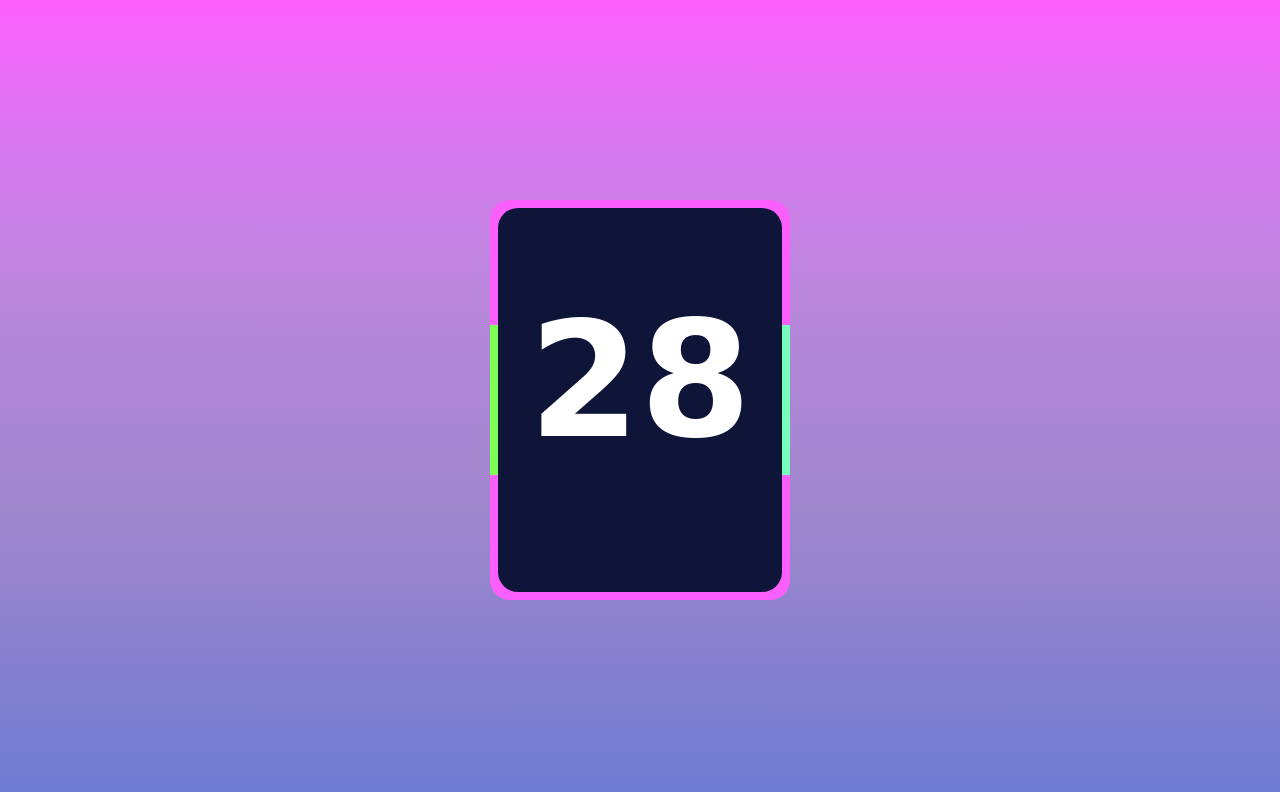
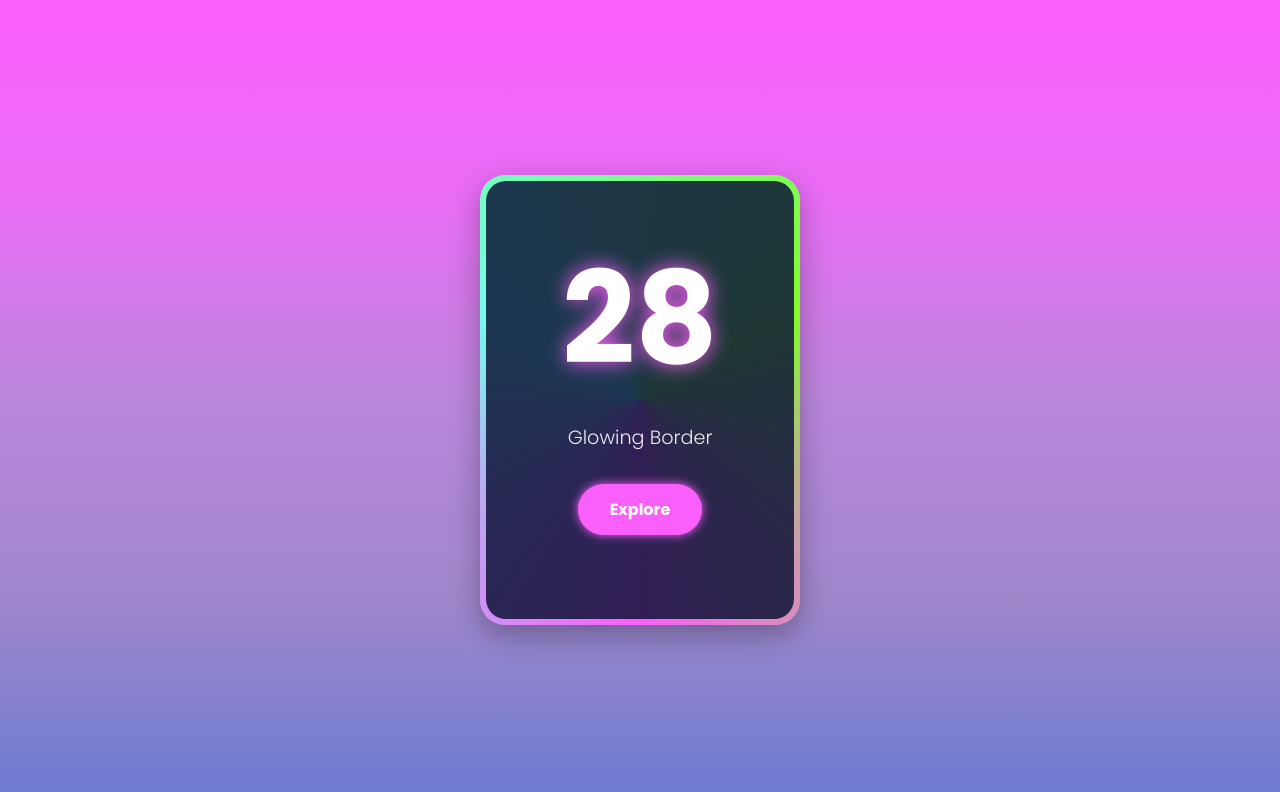
Before and after one commit to portfolioOntwikkelaar/cardCss, a plain HTML site: page index.html in a window 1280 px wide. Drawn offline with Linux system fonts and the light colour scheme; a web font is replaced by a local one.

Commit message:
Update style.css

```diff
--- a/style.css
+++ b/style.css
@@ -1,45 +1,123 @@
-@import url('https://fonts.googleapis.com/css2?family=Bahianita&display=swap');
+/* Google Font + Variabelen */
+@import url('https://fonts.googleapis.com/css2?family=Poppins:wght@300;500;700&display=swap');
+
+:root {
+  --primary: #fb5ffb;
+  --accent1: #72ffea;
+  --accent2: #81fc29;
+  --bg-gradient: linear-gradient(to top, #6b7bd1, #9f87cc, #ba86db, #e96df6, #fb5ffb);
+  --glass: rgba(255, 255, 255, 0.08);
+  --text-color: #fff;
+  --shadow: 0 10px 30px rgba(0, 0, 0, 0.3);
+}
 
 * {
   margin: 0;
   padding: 0;
   box-sizing: border-box;
-  font-family: 'Bahianita', cursive;
+  font-family: 'Poppins', sans-serif;
 }
+
 body {
   display: flex;
   justify-content: center;
   align-items: center;
   min-height: 100vh;
-  background-image: linear-gradient(to top, #6b7bd1, #7b7ed0, #8880cf, #9484cd, #9f87cc, #a787d2, #b087d7, #ba86db, #c880e6, #d778ef, #e96df6, #fb5ffb);
+  background: var(--bg-gradient);
+  overflow: hidden;
 }
-.box {
-  position: relative;
-  width: 300px;
-  height: 400px;
+
+/* Hero Section */
+.hero {
   display: flex;
   justify-content: center;
   align-items: center;
-  background: #fb5ffb;
+  padding: 2rem;
+}
+
+/* Card Container */
+.box {
+  position: relative;
+  width: 320px;
+  height: 450px;
+  background: var(--glass);
+  border-radius: 25px;
+  backdrop-filter: blur(15px);
   overflow: hidden;
-  border-radius: 20px;
+  box-shadow: var(--shadow);
+  animation: float 5s ease-in-out infinite;
 }
+
+/* Rotating Neon Border */
 .box::before {
   content: '';
   position: absolute;
-  width: 150px;
-  height: 140%;
-  background: linear-gradient(#72ffea, #81fc29);
-  animation: animate 4s linear infinite;
+  width: 200%;
+  height: 200%;
+  top: -50%;
+  left: -50%;
+  background: conic-gradient(
+    from 0deg,
+    var(--accent1),
+    var(--accent2),
+    var(--primary),
+    var(--accent1)
+  );
+  animation: rotateBorder 6s linear infinite;
 }
+
 .box::after {
   content: '';
   position: absolute;
-  inset: 8px;
-  background: #0e1538;
+  inset: 6px;
+  background: rgba(14, 21, 56, 0.85);
   border-radius: 20px;
+  z-index: 1;
 }
-@keyframes animate {
+
+/* Inner Content */
+.content {
+  position: relative;
+  z-index: 2;
+  color: var(--text-color);
+  text-align: center;
+  padding: 3rem 1rem;
+}
+
+.content h2 {
+  font-size: 8em;
+  font-weight: 700;
+  margin-bottom: 0.5rem;
+  text-shadow: 0 0 20px var(--primary);
+}
+
+.content p {
+  font-size: 1.2rem;
+  font-weight: 300;
+  opacity: 0.9;
+  margin-bottom: 2rem;
+}
+
+.btn {
+  background: var(--primary);
+  border: none;
+  color: white;
+  padding: 0.8rem 2rem;
+  border-radius: 50px;
+  font-size: 1rem;
+  font-weight: 600;
+  cursor: pointer;
+  transition: 0.3s ease;
+  box-shadow: 0 0 10px var(--primary);
+}
+
+.btn:hover {
+  transform: scale(1.05);
+  box-shadow: 0 0 25px var(--primary);
+}
+
+/* Animations */
+@keyframes rotateBorder {
   0% {
     transform: rotate(0deg);
   }
@@ -47,10 +125,28 @@ body {
     transform: rotate(360deg);
   }
 }
-.box h2 {
-  position: relative;
-  color: white;
-  font-size: 10em;
-  z-index: 10;
 
+@keyframes float {
+  0%, 100% {
+    transform: translateY(0);
+  }
+  50% {
+    transform: translateY(-10px);
+  }
 }
+
+/* Responsiveness */
+@media (max-width: 480px) {
+  .box {
+    width: 280px;
+    height: 400px;
+  }
+
+  .content h2 {
+    font-size: 6em;
+  }
+
+  .content p {
+    font-size: 1rem;
+  }
+}
```
